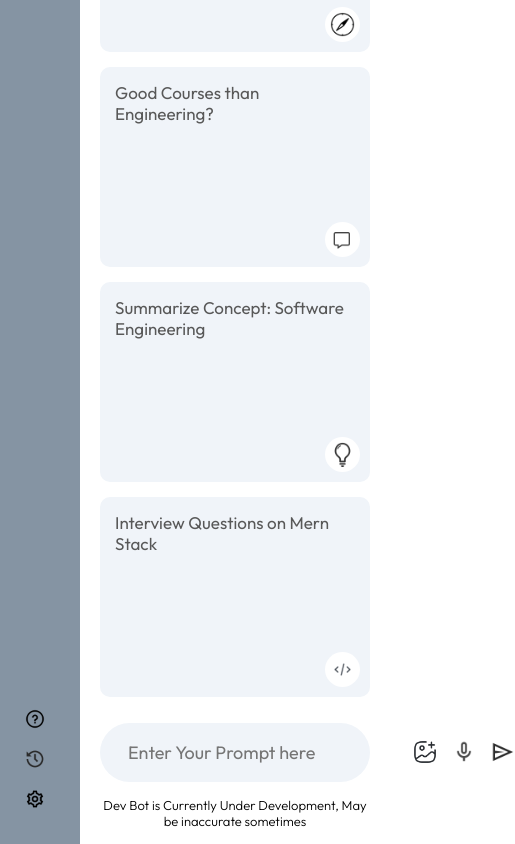
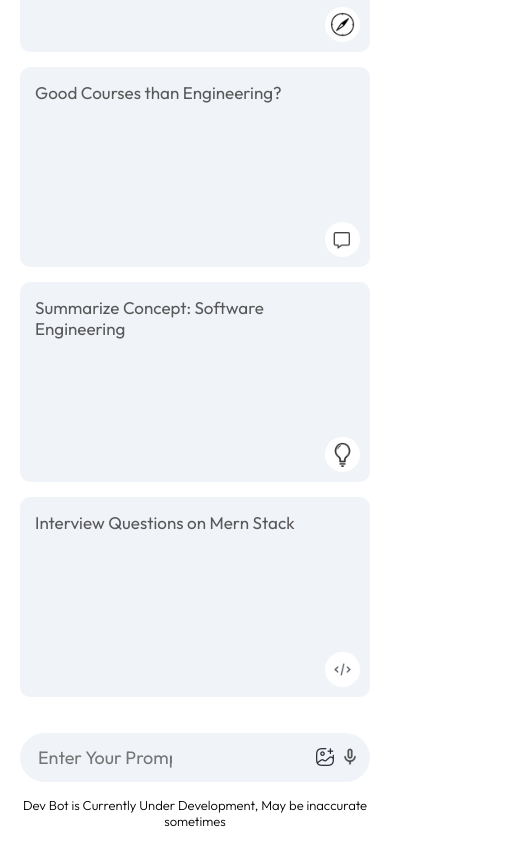
Before and after one commit to Atheeqxcode/Dev-Bot, a React (Vite) app: page / in a window 390 px wide. Shown: the part 672-1516 px from the top of the page, 515 px wide, since content can reach past the window. Built offline with nearby package versions, Linux system fonts and the light colour scheme.

Commit message:
Daily update: %date% %time%

```diff
--- a/src/Components/Main/Main.css
+++ b/src/Components/Main/Main.css
@@ -180,3 +180,19 @@ animation: loader 3s infinite linear;
     font-weight: 300;
     line-height: 1.8;
 }
+
+@media(max-width:600px){
+    .main-bottom input{
+        flex:none;
+        width: 150px;
+    }
+    .main-bottom img{
+        width: 20px;
+    }
+    .search-box{
+        padding: 5px 10px;
+    }
+    .search-box div{
+        gap: 5px;
+    }
+}
--- a/src/Components/Main/Main.jsx
+++ b/src/Components/Main/Main.jsx
@@ -71,7 +71,7 @@ const Main = () => {
                 <div>
                     <img src={assets.gallery_icon} alt="" />
                     <img src={assets.mic_icon} alt="" />
-                    <img onClick={()=>onSent()} src={assets.send_icon} alt="" />
+                   {input? <img onClick={()=>onSent()} src={assets.send_icon} alt="" />:null}
                 </div>
             </div>
             <p className="bottom-info">
--- a/src/Components/Sidebar/Sidebar.css
+++ b/src/Components/Sidebar/Sidebar.css
@@ -35,6 +35,7 @@
 .sidebar .recent{
     display: flex;
     flex-direction: column;
+    animation: fadeIn 1.5s;
 }
 
 .sidebar .recent-title{
@@ -68,3 +69,9 @@
     padding-right: 10px;
     cursor: pointer;
 }
+
+@media(max-width:600px){
+    .sidebar{
+        display: none;
+    }
+}
--- a/src/Components/Sidebar/Sidebar.jsx
+++ b/src/Components/Sidebar/Sidebar.jsx
@@ -1,27 +1,43 @@
-import React, { useState } from 'react'
+import React, { useContext, useState } from 'react'
 import './Sidebar.css'
 import {assets} from '../../assets/assets'
+import { Context } from '../../context/context'
 
 
 
  const Sidebar = () => {
 
   const [extended,setExtended]=useState(false)
+    const{onSent,prevPrompts,setRecentPrompt,newChat} = useContext(Context)
+
+
+    const loadPrompt = async(prompt)=>{
+      setRecentPrompt(prompt)
+      await onSent(prompt)
+    }
   return (
     <div className='sidebar'>
       <div className="top">
         <img onClick={()=>setExtended(prev=>!prev)} className='menu' src={assets.menu_icon} alt="" />
-     <div className="new-chat">
+     <div onClick={()=>newChat()} className="new-chat">
         <img src={assets.plus_icon} alt="" />
         {extended?<p>New Chat?</p>:null}
      </div>
      {extended?
      <div className="recent">
-        <p className='recent-title'></p>
-        <div className="recent-entry">
+        <p className='recent-title'>Recent</p>
+        {prevPrompts.map((item,index)=>{
+          return(
+
+            <div onClick={()=>loadPrompt(item)} className="recent-entry">
+
             <img src={assets.message_icon} alt="" />
-            <p>What is History</p>
+            <p>{item.slice(0,18)} ...</p>
         </div>
+          )
+
+        })}
+
      </div>
      :null}
       </div>
--- a/src/context/Context.jsx
+++ b/src/context/Context.jsx
@@ -19,15 +19,29 @@ const ContextProvider = (props)=>{
         },75*index)
     }
 
+    const newChat = () =>{
+        setLoading(false)
+        setShowResult(false)
+    }
+
     const onSent = async(prompt)=>{
 
         setResultData("")
         setLoading(true)
         setShowResult(true)
-        setRecentPrompt(input)
-       const response =  await run(input)
+        let response;
+        if(prompt!==undefined){
+            response = await run(prompt);
+            setRecentPrompt(prompt)
+        }
+        else{
+            setPrevPrompts(prev=>[...prev,input])
+            setRecentPrompt(input)
+            response=await run(input);
+        }
+
        let responseArray = response.split("**");
-       let newResponse;
+       let newResponse="";
        for(let i=0;i<responseArray.length;i++){
         if(i === 0 || i%2 !==1){
             newResponse += responseArray[i];
@@ -57,7 +71,8 @@ const ContextProvider = (props)=>{
         loading,
         resultData,
         input,
-        setInput
+        setInput,
+        newChat
 
     }
 
--- a/src/index.css
+++ b/src/index.css
@@ -12,4 +12,14 @@
 #root{
   min-height: 100vh;
   display: flex;
+  animation: fadeIn 1.5s;
 }
+
+@keyframes fadeIn{
+  0%{
+    opacity: 0;
+  }
+  100%{
+    opacity: 1;
+  }
+}
```
